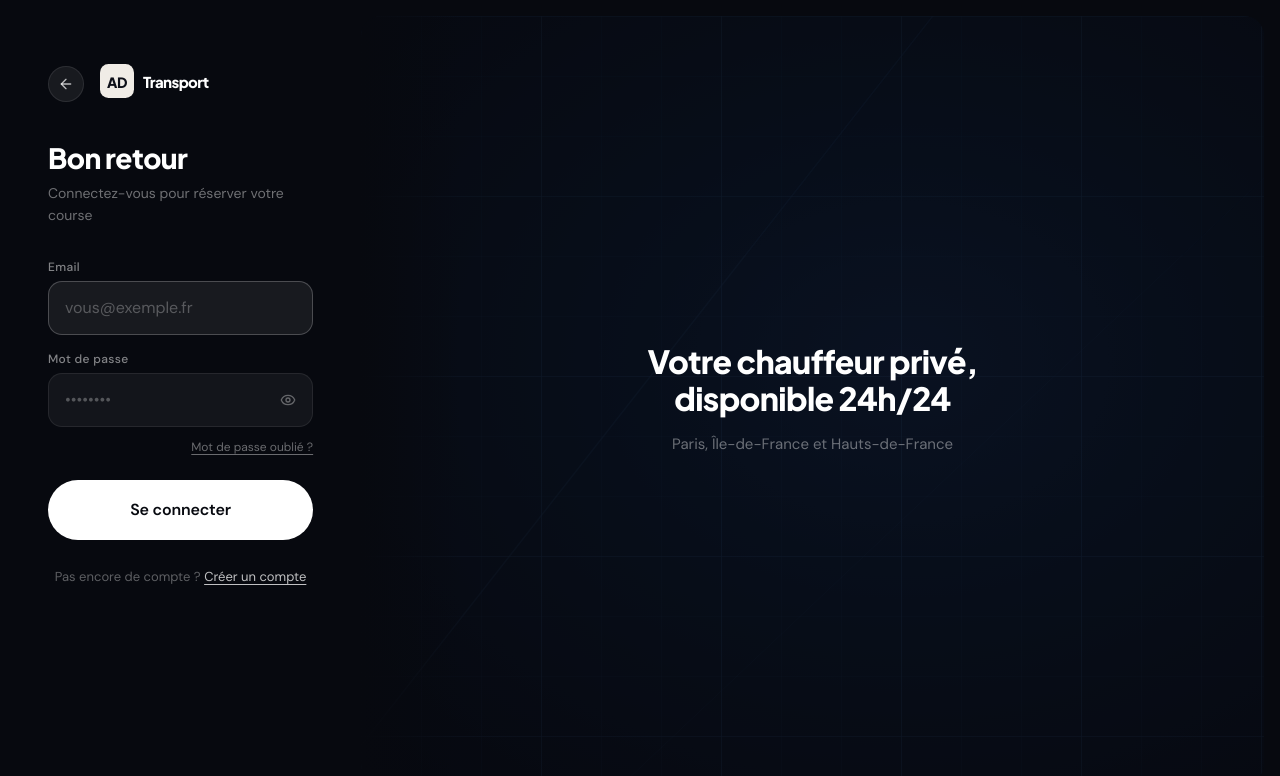
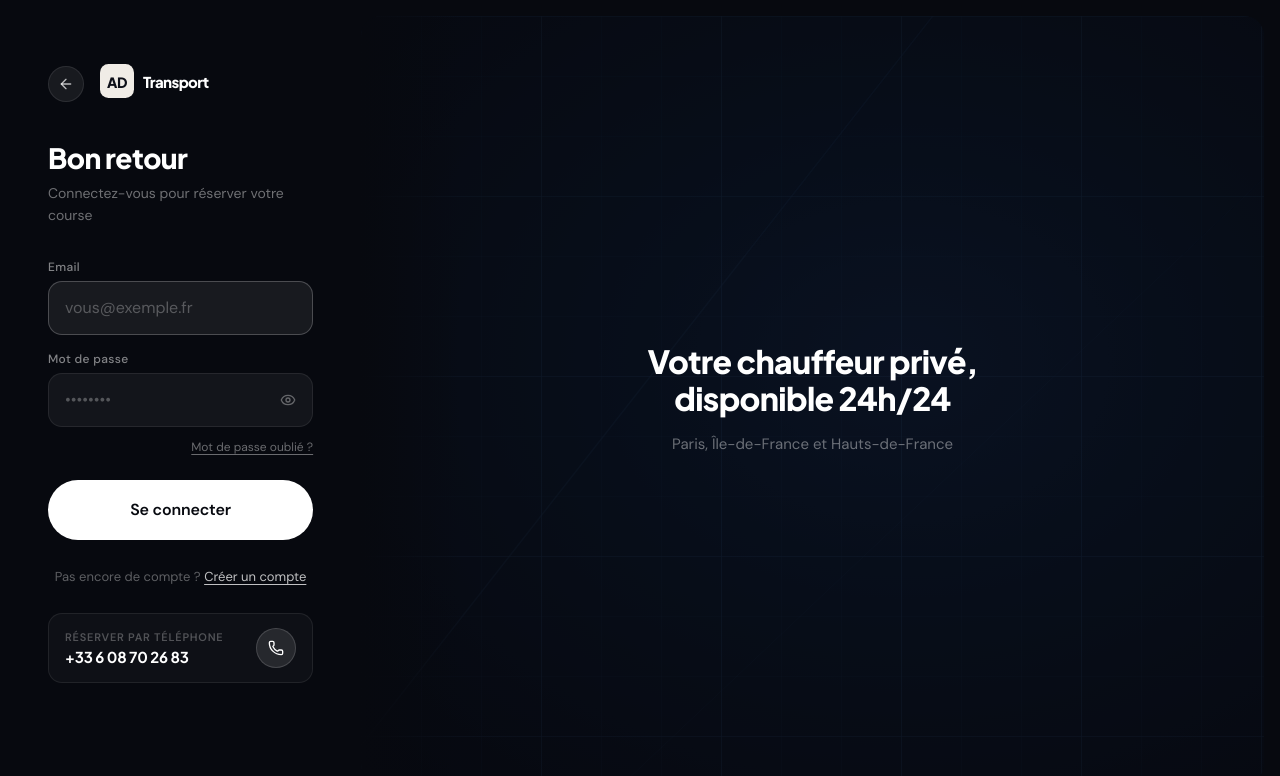
Before and after one commit to Gearleur/adtransport, a Next.js app: page /login in a window 1280 px wide. Shown: the top 776 px of the page. Built offline with nearby package versions, Linux system fonts and the light colour scheme; no server answers.

Commit message:
liserai bleuté quand on valdie les input booking

```diff
--- a/src/features/auth/components/login-form.tsx
+++ b/src/features/auth/components/login-form.tsx
@@ -1,12 +1,14 @@
 'use client'
 
 import Link from 'next/link'
-import { ArrowLeft } from 'lucide-react'
+import { ArrowLeft, Phone } from 'lucide-react'
 import { Logo } from '@/components/branding/logo'
 import { BtnPrimary } from '@/components/ui/buttons'
 import { AuthInput } from './auth-input'
 import { useSearchParams } from 'next/navigation'
 import { useLoginForm } from '../hooks/use-auth-form'
+
+const PHONE_NUMBER = '+33 6 08 70 26 83' // ← à remplacer
 
 export function LoginForm() {
   const { form, errors, serverError, isLoading, handleChange, handleSubmit } = useLoginForm()
@@ -23,12 +25,7 @@ export function LoginForm() {
       `}</style>
 
       {/* ── MOBILE ── */}
-      <div className="login-mobile" style={{
-        flexDirection: 'column',
-        width: '100%',
-      }}>
-
-        {/* Flèche retour */}
+      <div className="login-mobile" style={{ flexDirection: 'column', width: '100%' }}>
         <Link href="/" style={{
           display: 'inline-flex', alignItems: 'center', justifyContent: 'center',
           width: 36, height: 36, borderRadius: 999,
@@ -40,40 +37,28 @@ export function LoginForm() {
           <ArrowLeft size={16} strokeWidth={2} />
         </Link>
 
-        {/* Logo + titre — légèrement remonté */}
         <div style={{ marginBottom: 32 }}>
-          <div style={{ marginBottom: 20 }}>
-            <Logo size="md" />
-          </div>
+          <div style={{ marginBottom: 20 }}><Logo size="md" /></div>
           <h1 style={{
             fontFamily: "'Plus Jakarta Sans', system-ui, sans-serif",
-            fontWeight: 800, fontSize: 26,
-            color: '#ffffff', letterSpacing: '-0.02em',
-            lineHeight: 1.1, marginBottom: 8,
-          }}>
-            Bon retour
-          </h1>
+            fontWeight: 800, fontSize: 26, color: '#ffffff',
+            letterSpacing: '-0.02em', lineHeight: 1.1, marginBottom: 8,
+          }}>Bon retour</h1>
           <p style={{
             fontFamily: "'DM Sans', system-ui, sans-serif",
             fontSize: 14, color: 'rgba(255,255,255,0.42)', lineHeight: 1.6,
-          }}>
-            Connectez-vous pour réserver votre course
-          </p>
+          }}>Connectez-vous pour réserver votre course</p>
         </div>
 
-        <MobileForm
+        <SharedForm
           form={form} errors={errors} serverError={serverError}
           isLoading={isLoading} handleChange={handleChange} handleSubmit={handleSubmit}
         />
+        <PhoneBlock />
       </div>
 
       {/* ── DESKTOP ── */}
-      <div className="login-desktop" style={{
-        flexDirection: 'column',
-        width: '100%', maxWidth: 380,
-      }}>
-
-        {/* Flèche + Logo */}
+      <div className="login-desktop" style={{ flexDirection: 'column', width: '100%', maxWidth: 380 }}>
         <div style={{ display: 'flex', alignItems: 'center', gap: 16, marginBottom: 40 }}>
           <Link href="/" style={{
             display: 'inline-flex', alignItems: 'center', justifyContent: 'center',
@@ -91,31 +76,26 @@ export function LoginForm() {
         <div style={{ marginBottom: 32 }}>
           <h1 style={{
             fontFamily: "'Plus Jakarta Sans', system-ui, sans-serif",
-            fontWeight: 800, fontSize: 28,
-            color: '#ffffff', letterSpacing: '-0.02em',
-            lineHeight: 1.1, marginBottom: 8,
-          }}>
-            Bon retour
-          </h1>
+            fontWeight: 800, fontSize: 28, color: '#ffffff',
+            letterSpacing: '-0.02em', lineHeight: 1.1, marginBottom: 8,
+          }}>Bon retour</h1>
           <p style={{
             fontFamily: "'DM Sans', system-ui, sans-serif",
             fontSize: 14, color: 'rgba(255,255,255,0.42)', lineHeight: 1.6,
-          }}>
-            Connectez-vous pour réserver votre course
-          </p>
+          }}>Connectez-vous pour réserver votre course</p>
         </div>
 
-        <MobileForm
+        <SharedForm
           form={form} errors={errors} serverError={serverError}
           isLoading={isLoading} handleChange={handleChange} handleSubmit={handleSubmit}
         />
+        <PhoneBlock />
       </div>
     </>
   )
 }
 
-/* Formulaire partagé mobile + desktop */
-function MobileForm({ form, errors, serverError, isLoading, handleChange, handleSubmit }: {
+function SharedForm({ form, errors, serverError, isLoading, handleChange, handleSubmit }: {
   // eslint-disable-next-line @typescript-eslint/no-explicit-any
   form: any; errors: any; serverError: string | null
   isLoading: boolean
@@ -125,14 +105,12 @@ function MobileForm({ form, errors, serverError, isLoading, handleChange, handle
 }) {
   return (
     <form onSubmit={handleSubmit} style={{ display: 'flex', flexDirection: 'column', gap: 16 }}>
-
       <AuthInput
         label="Email" type="email"
         value={form.email} onChange={v => handleChange('email', v)}
         placeholder="vous@exemple.fr" error={errors.email}
         autoComplete="email" autoFocus
       />
-
       <AuthInput
         label="Mot de passe" type="password"
         value={form.password} onChange={v => handleChange('password', v)}
@@ -150,7 +128,6 @@ function MobileForm({ form, errors, serverError, isLoading, handleChange, handle
         </Link>
       </div>
 
-      {/* Message succès après inscription */}
       <SuccessBanner />
 
       {serverError && (
@@ -185,8 +162,52 @@ function MobileForm({ form, errors, serverError, isLoading, handleChange, handle
           Créer un compte
         </Link>
       </p>
+    </form>
+  )
+}
 
-    </form>
+function PhoneBlock() {
+  return (
+    <div style={{
+      marginTop: 28,
+      padding: '14px 16px',
+      background: 'rgba(255,255,255,0.03)',
+      border: '1px solid rgba(255,255,255,0.08)',
+      borderRadius: 14,
+      display: 'flex', alignItems: 'center', justifyContent: 'space-between', gap: 12,
+    }}>
+      <div>
+        <p style={{
+          fontFamily: "'DM Sans', system-ui, sans-serif",
+          fontSize: 11, fontWeight: 600,
+          color: 'rgba(255,255,255,0.28)',
+          letterSpacing: '0.07em', textTransform: 'uppercase',
+          marginBottom: 3,
+        }}>
+          Réserver par téléphone
+        </p>
+        <p style={{
+          fontFamily: "'Plus Jakarta Sans', system-ui, sans-serif",
+          fontSize: 15, fontWeight: 700, color: '#ffffff',
+          letterSpacing: '-0.01em',
+        }}>
+          {PHONE_NUMBER}
+        </p>
+      </div>
+      <a
+        href={`tel:${PHONE_NUMBER.replace(/\s/g, '')}`}
+        style={{
+          display: 'flex', alignItems: 'center', justifyContent: 'center',
+          width: 40, height: 40, borderRadius: 9999, flexShrink: 0,
+          background: 'rgba(255,255,255,0.10)',
+          border: '1px solid rgba(255,255,255,0.15)',
+          color: '#ffffff', textDecoration: 'none',
+          transition: 'all 150ms ease',
+        }}
+      >
+        <Phone size={16} strokeWidth={2} />
+      </a>
+    </div>
   )
 }
 
--- a/src/features/booking/components/location-inputs-booking.tsx
+++ b/src/features/booking/components/location-inputs-booking.tsx
@@ -1,7 +1,7 @@
 'use client'
 
 import { useState } from 'react'
-import { MapPin, Navigation, ArrowUpDown } from 'lucide-react'
+import { MapPin, Navigation, ArrowUpDown, Check } from 'lucide-react'
 import { LocationSearch } from '@/features/locations/components/location-search'
 import type { Location } from '@/features/locations/types/location.types'
 
@@ -20,18 +20,19 @@ export function LocationInputsBooking({
   externalPickup,
   externalDestination,
 }: LocationInputsBookingProps) {
-  const [pickupLabel, setPickupLabel]           = useState('')
+  const [pickupLabel,      setPickupLabel]      = useState('')
   const [destinationLabel, setDestinationLabel] = useState('')
 
-  /* Labels affichés : priorité à la location externe (clic carte) */
   const displayPickup      = externalPickup?.label      ?? pickupLabel
   const displayDestination = externalDestination?.label ?? destinationLabel
+
+  const pickupDone      = !!(externalPickup      || pickupLabel.length > 3)
+  const destinationDone = !!(externalDestination || destinationLabel.length > 3)
 
   function handleSwap() {
     const tempLabel = pickupLabel
     setPickupLabel(destinationLabel)
     setDestinationLabel(tempLabel)
-
     if (externalPickup && externalDestination) {
       onPickupSelect?.(externalDestination)
       onDestinationSelect?.(externalPickup)
@@ -39,7 +40,11 @@ export function LocationInputsBooking({
   }
 
   return (
-    <div style={{ display: 'flex', flexDirection: 'column', position: 'relative' }}>
+    <div style={{
+      display: 'flex', flexDirection: 'column', position: 'relative',
+      borderRadius: 16, overflow: 'hidden',
+      border: '1px solid rgba(255,255,255,0.08)',
+    }}>
       <style>{`
         .swap-btn {
           display: flex; align-items: center; justify-content: center;
@@ -50,7 +55,17 @@ export function LocationInputsBooking({
           cursor: pointer; transition: all 150ms ease;
         }
         .swap-btn:hover { background: rgba(255,255,255,0.12); color: #fff; }
+        .loc-done-bar {
+          height: 2px;
+          transition: background 300ms ease;
+        }
       `}</style>
+
+      {/* Liseré haut — pickup */}
+      <div
+        className="loc-done-bar"
+        style={{ background: pickupDone ? '#91E2FF' : 'transparent' }}
+      />
 
       {/* Pickup */}
       <LocationSearch
@@ -59,7 +74,10 @@ export function LocationInputsBooking({
         onChange={setPickupLabel}
         onSelect={loc => { setPickupLabel(loc.label); onPickupSelect?.(loc) }}
         onMapPickRequest={() => onMapPickRequest?.('pickup')}
-        icon={<MapPin size={15} />}
+        icon={pickupDone
+          ? <Check size={15} color="#91E2FF" strokeWidth={2.5} />
+          : <MapPin size={15} />
+        }
         autoFocus
       />
 
@@ -85,7 +103,16 @@ export function LocationInputsBooking({
         onChange={setDestinationLabel}
         onSelect={loc => { setDestinationLabel(loc.label); onDestinationSelect?.(loc) }}
         onMapPickRequest={() => onMapPickRequest?.('destination')}
-        icon={<Navigation size={15} />}
+        icon={destinationDone
+          ? <Check size={15} color="#91E2FF" strokeWidth={2.5} />
+          : <Navigation size={15} />
+        }
+      />
+
+      {/* Liseré bas — destination */}
+      <div
+        className="loc-done-bar"
+        style={{ background: destinationDone ? '#91E2FF' : 'transparent' }}
       />
     </div>
   )
--- a/src/features/booking/components/schedule-picker.tsx
+++ b/src/features/booking/components/schedule-picker.tsx
@@ -115,26 +115,27 @@ export function SchedulePicker({ value, onChange, error }: SchedulePickerProps)
         <div style={{
           display: 'flex', alignItems: 'center', justifyContent: 'space-between',
           padding: '12px 14px',
-          background: 'rgba(255,255,255,0.06)',
-          border: '1px solid rgba(255,255,255,0.12)',
+          background: 'rgba(145,226,255,0.12)',
+          border: '1px solid rgba(145,226,255,0.35)',
           borderRadius: 12,
         }}>
           <div style={{ display: 'flex', alignItems: 'center', gap: 10 }}>
-            <Calendar size={14} color="rgba(255,255,255,0.5)" />
+            <Calendar size={14} color="#91E2FF" />
             <span style={{
               fontFamily: "'DM Sans', system-ui, sans-serif",
-              fontSize: 13, fontWeight: 500, color: '#ffffff',
+              fontSize: 13, fontWeight: 600, color: '#07090f',
+              background: '#91E2FF',
+              padding: '2px 10px', borderRadius: 9999,
             }}>
               {formatSummary(value)}
             </span>
           </div>
-          {/* Bouton modifier */}
           <button
             onClick={() => setStep(step === 'closed' ? 'calendar' : 'closed')}
             style={{
               display: 'flex', alignItems: 'center', gap: 5,
               background: 'none', border: 'none', cursor: 'pointer',
-              color: 'rgba(255,255,255,0.38)', fontSize: 12,
+              color: 'rgba(145,226,255,0.70)', fontSize: 12,
               fontFamily: "'DM Sans', system-ui, sans-serif",
               transition: 'color 150ms ease', padding: '2px 6px',
             }}
```
